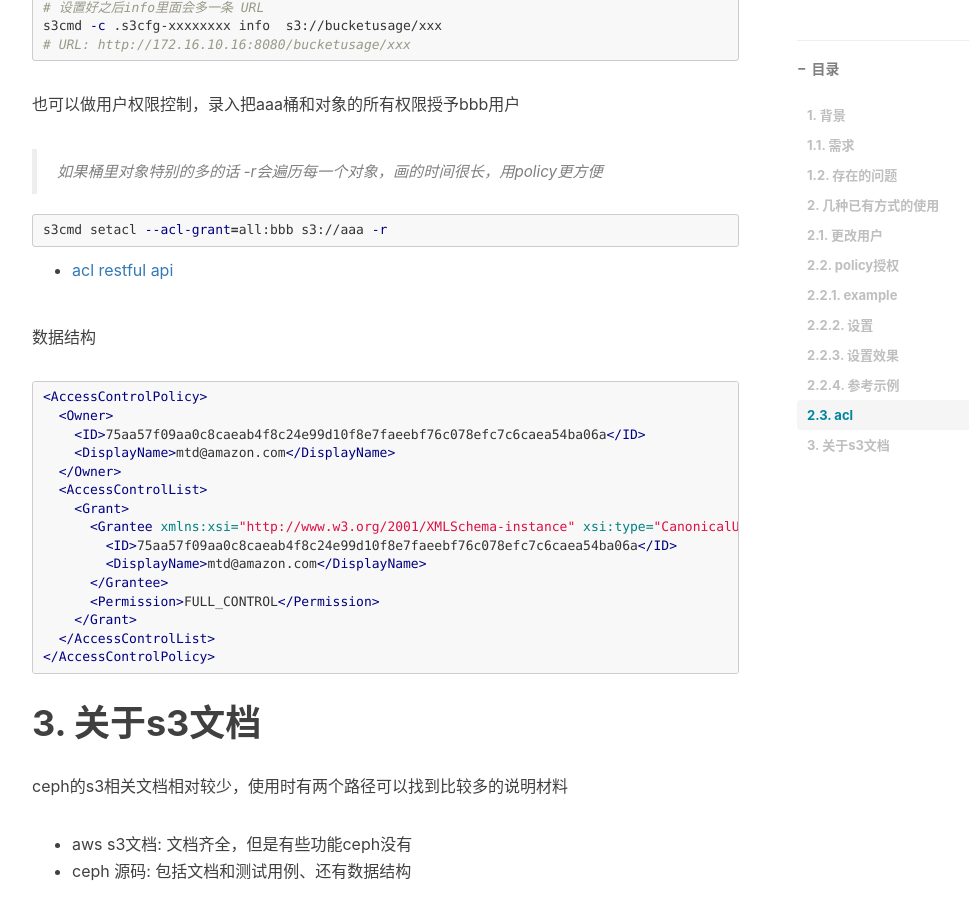
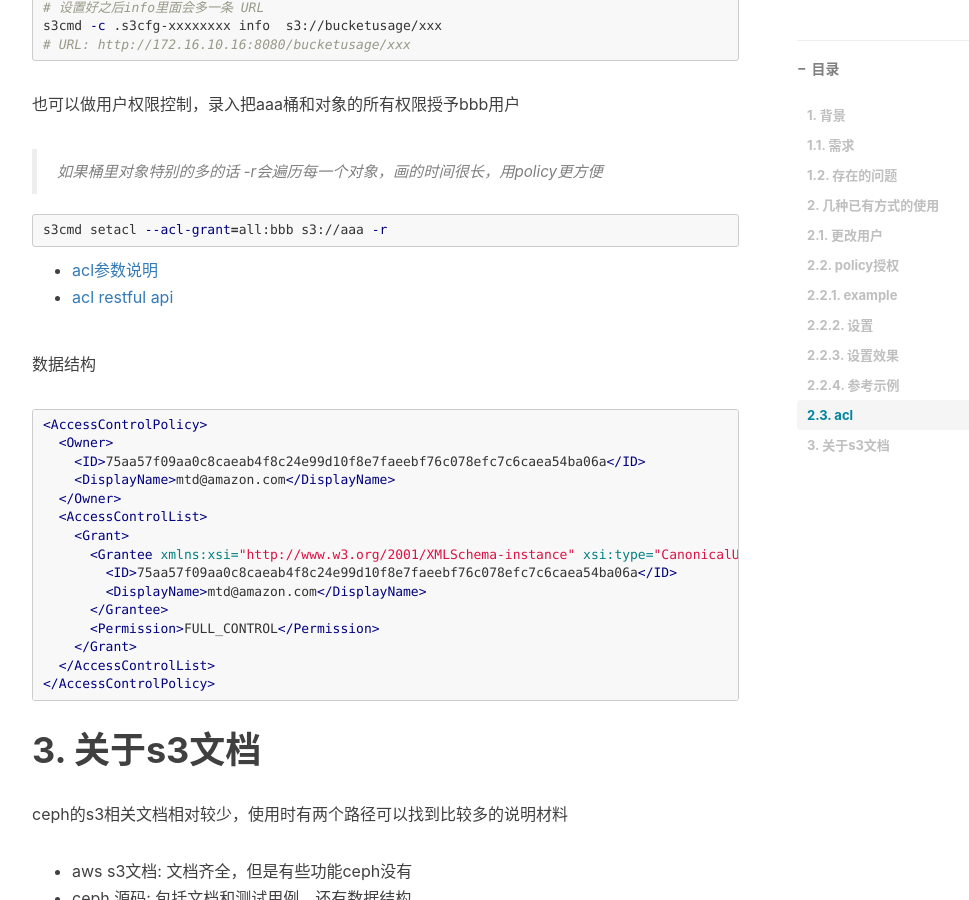
Before and after one commit to elrondwong/elrond.wang, a Jekyll site: the page built from _posts/2022-01-20-S3权限控制.md, in a window 1280 px wide and 900 px high, scrolled down 3888 px. Shown: the whole window, without its empty margins (233-1202 px from the left). Built offline with Jekyll 4.4.1, drawn with Linux system fonts in a browser that asks for light colours; comment, search, counter and statistics services are not loaded.

Commit message:
improve s3 acl args explain
Signed-off-by: wanggangfeng <gfengwong@gmail.com>

````diff
--- a/_posts/2022-01-20-S3权限控制.md
+++ b/_posts/2022-01-20-S3权限控制.md
@@ -173,6 +173,7 @@ s3cmd -c .s3cfg-xxxxxxxx info  s3://bucketusage/xxx
 s3cmd setacl --acl-grant=all:bbb s3://aaa -r
 ```
 
+- [acl参数说明](https://docs.aws.amazon.com/AmazonS3/latest/userguide/acl-overview.html#CannedACL)
 - [acl restful api](https://docs.aws.amazon.com/AmazonS3/latest/API/API_PutObjectAcl.html)
 
 数据结构
````
